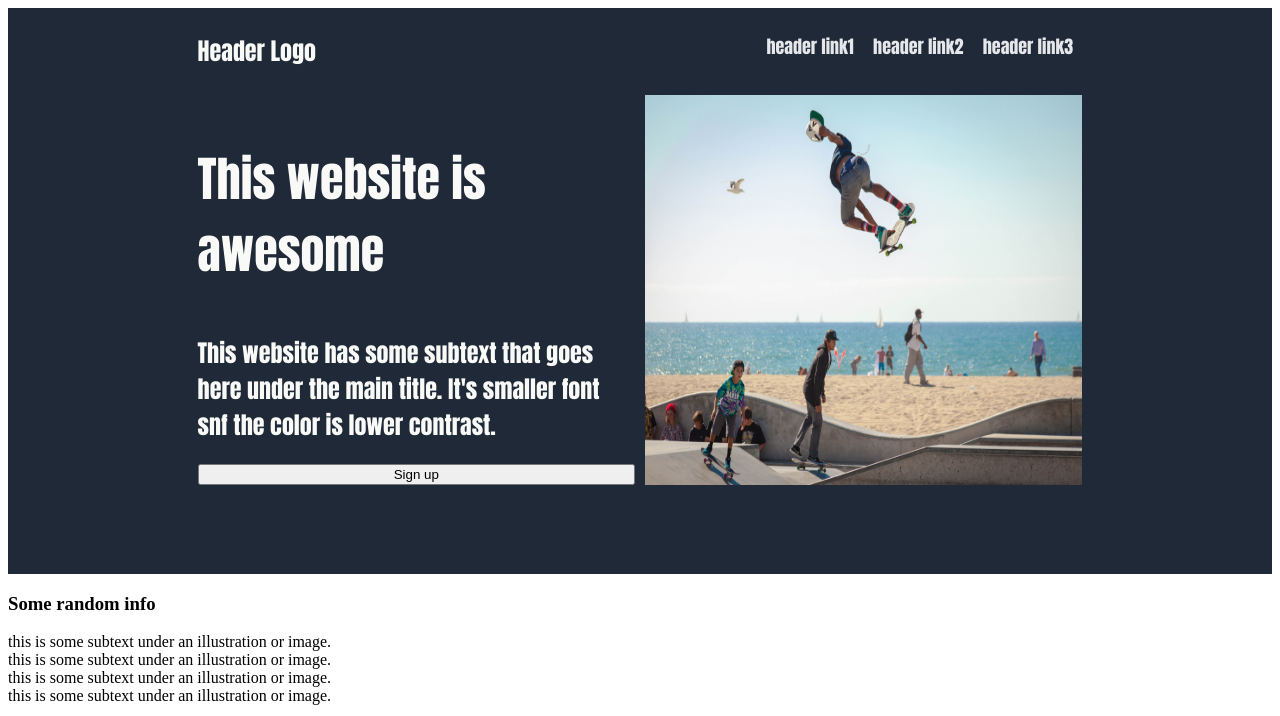
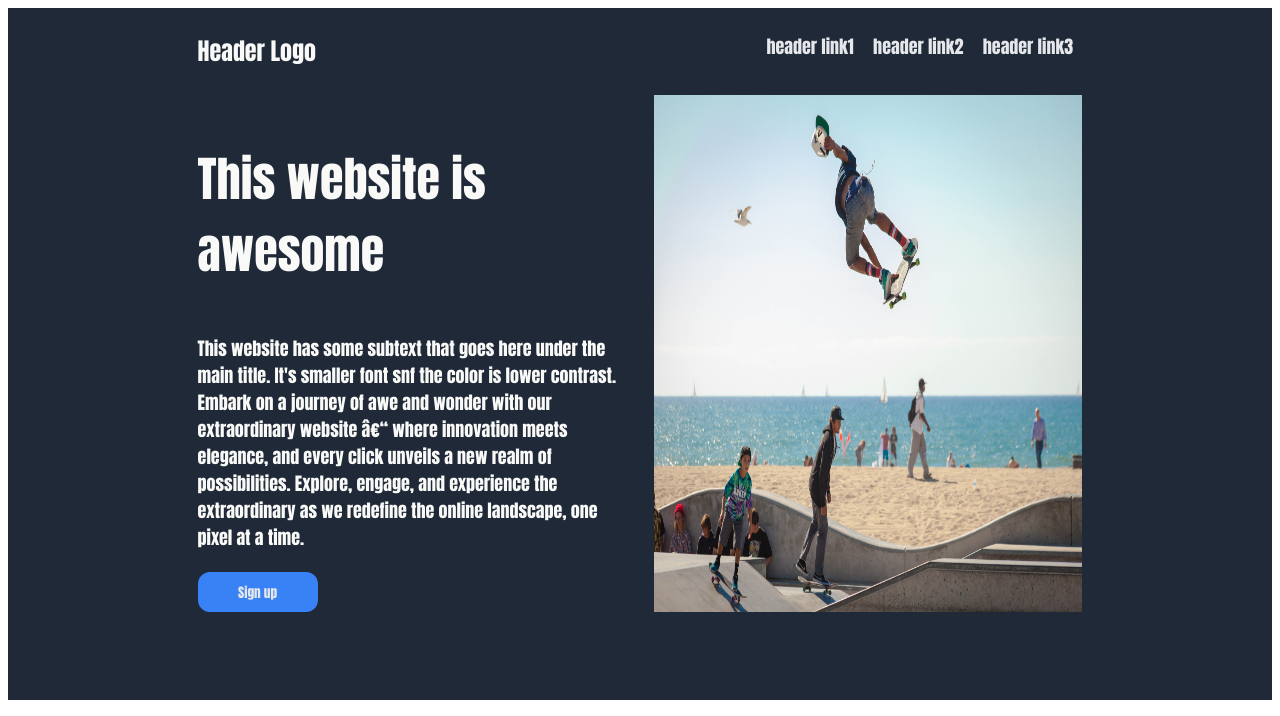
Before and after one commit to XDRONIN/Landing_page, a plain HTML site: page index.html in a window 1280 px wide. Shown: the top 716 px of the page. Drawn offline with Linux system fonts and the light colour scheme.

Commit message:
Added the styles for the first sighnup button and more content to the subtext also tweaked a few divs

```diff
--- a/index.css
+++ b/index.css
@@ -6,6 +6,7 @@
    padding-right:15% ;
    padding-top: 2%;
    box-sizing: border-box;
+
 
 
 
@@ -34,10 +35,12 @@
     display: flex;
     flex-direction: column;
     margin-bottom: 10%;
-
+    align-items: stretch;
+    font-size: 18px;
     color: #F9FAF8;
     font-family:Impact, Haettenschweiler, 'Arial Narrow Bold', sans-serif;
     min-width: none;
+    padding-right: 2%;
 
 
 }
@@ -46,12 +49,16 @@
     margin-bottom: 10%;
 
 }
-.p{
-    font-family:Impact, Haettenschweiler, 'Arial Narrow Bold', sans-serif;
-    flex: 1;
-    align-items: stretch;
-    font-size: 24px;
-}
+
 .but1{
     margin-top: 5%;
+    color: #E5E7EB;
+    font-family:Impact, Haettenschweiler, 'Arial Narrow Bold', sans-serif;
+    width: 120px;
+    font-weight: bolder;
+    height: 40px;
+    border-radius: 12px;
+    background-color: #3882F6;
+
+    border-style: none;
 }
--- a/index.html
+++ b/index.html
@@ -15,10 +15,11 @@
 
     </div>
     <div class="top">
-     <div class="tni"><div class="p">
+     <div class="tni">
         <h3 style=" font-size: 48px ;">This website is awesome</h3>
         This website has some subtext that goes here under the main title.
-        It's smaller font snf the color is lower contrast.<br></div>
+        It's smaller font snf the color is lower contrast.
+        Embark on a journey of awe and wonder with our extraordinary website – where innovation meets elegance, and every click unveils a new realm of possibilities. Explore, engage, and experience the extraordinary as we redefine the online landscape, one pixel at a time.<br>
         <button class="but1">Sign up</button>
 
      </div>
```
